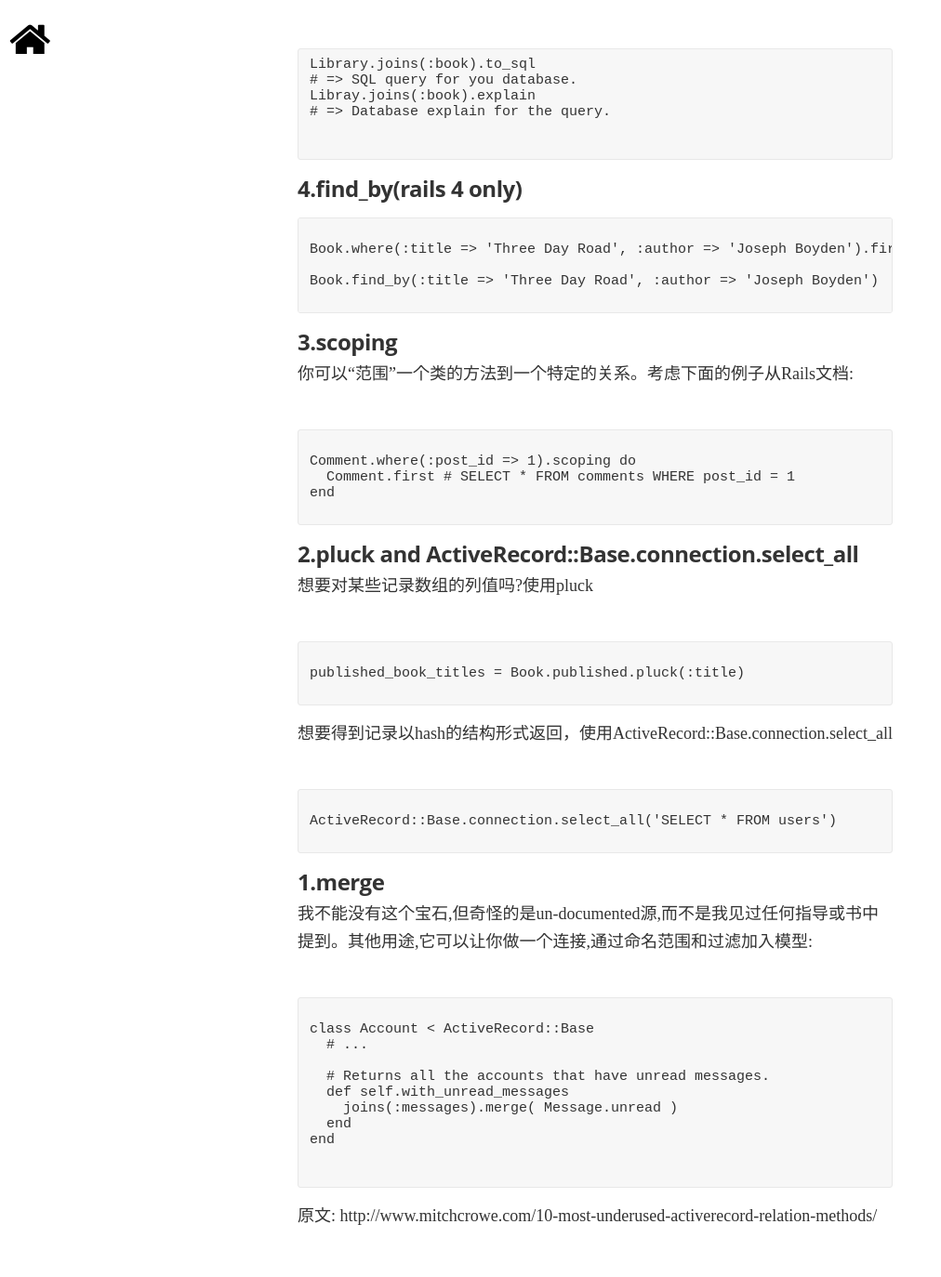
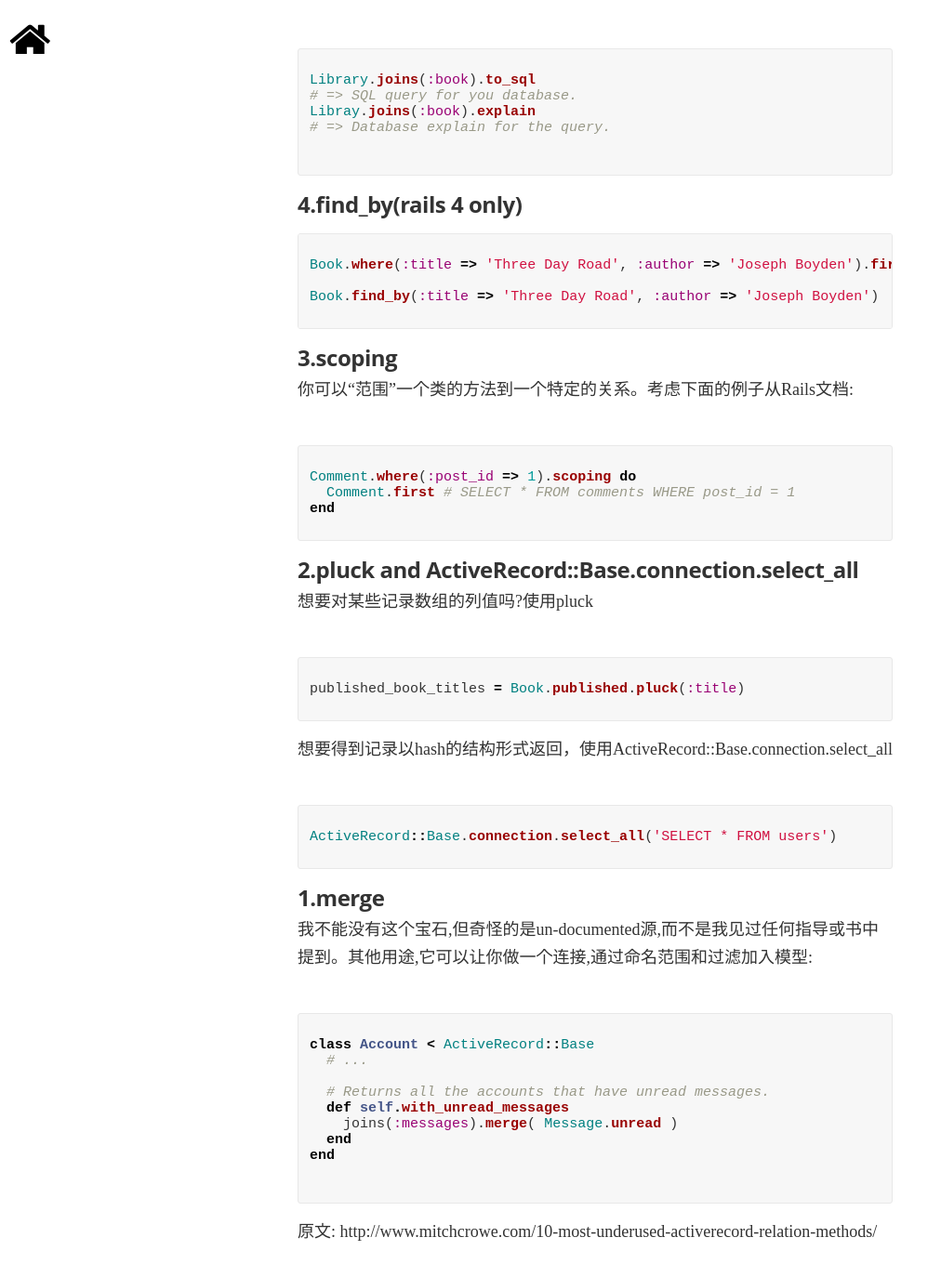
Before and after one commit to pathbox/pathbox.github.io, a Jekyll site: the page built from _posts/2016-05-19-10-most-underused-activerecord-relation-methods.md, in a window 1280 px wide and 1400 px high, scrolled down 3330 px. Shown: the top 1374 px of the window at 93% size, without its empty margins (0-1012 px from the left). Built offline with Jekyll 4.4.1, drawn with Linux system fonts in a browser that asks for light colours; nearby versions of some CDN libraries; some web fonts are replaced; comment, search, counter and statistics services are not loaded; some of the changed text lies outside the part shown.

Commit message:
修改样式

````diff
--- a/_posts/2016-05-19-10-most-underused-activerecord-relation-methods.md
+++ b/_posts/2016-05-19-10-most-underused-activerecord-relation-methods.md
@@ -14,7 +14,7 @@ image: /assets/images/post.jpg
 ### 10.first_or_create with a block
 常用的first_or_create:
 
-```
+```ruby
 
 Book.where(title: 'Tale of Two Cities').first_or_create
 
@@ -23,7 +23,7 @@ Book.where(title: 'Tale of Two Cities').first_or_create
 一般情况，你想要通过一个确定的属性找到一个记录，或者用增加的这个属性新建一个记录。
 你可以通过block来使用first_or_create:
 
-```
+```ruby
 
 Book.where(:title => 'Tale of Two Cities').first_or_create do |book|
   book.author = 'Charles Dickens'
@@ -34,7 +34,7 @@ end
 
 当你没找到相应数据的时候，这里的操作就相当于:
 
-```
+```ruby
 
 Book.create(title: 'Tale of Two Cities',
             author: 'Charles Dickens',
@@ -47,7 +47,7 @@ Book.create(title: 'Tale of Two Cities',
 ### 9.first_or_initialize
 如果你还不想要save这条记录，可以使用first_or_initialize:
 
-```
+```ruby
 
 Book.where(:title => 'Tale of Two Cities').first_or_initialize
 
@@ -58,7 +58,7 @@ Book.where(:title => 'Tale of Two Cities').first_or_initialize
 ### 8.scoped
 有时候你想要用 ActiveRecord::Relation 表示一个类的所有数据记录，你可以很容易的使用scoped方法构造出来:
 
-```
+```ruby
 
 def search(query)
   if query.blank?
@@ -74,7 +74,7 @@ end
 ### 7.none(rails 4 only)
 同样的，有时候你想要用 ActiveRecord::Relation 表示没有对象。如果客户的API 期望关系对象，返回一个空数组不是一个号的方法。你可以用 none 代替表示。
 
-```
+```ruby
 
 def filter(filter_name)
   case filter_name
@@ -94,7 +94,7 @@ end
 ### 6.find_each
 如果你想要遍历成千上万的数据记录，用each已经不合适。它会执行一次查询去获得所有的数据记录，然后把它们实例化后存入内存。如果你有足够的内存去使用，可以这么做。否则，这非常容易让Rails app处于负载假死而崩溃。 find_each相反。获取一批数据记录一次默认(1000)和实例化这一次,这样你没有把所有记录实例化存入内存中。
 
-```
+```ruby
 
 Book.where(:published => true).find_each do |book|
   puts "Do something with #{book.title} here!"
@@ -107,7 +107,8 @@ end
 ### 5.to_sql and explain
 ActiveRecord是很棒的,但它并不总是你认为它会生成查询。跳在控制台中,您正在构建的关系上运行这些命令,以确保它映射到一个智能查询,或者使用您制作精良的指标:
 
-```
+```ruby
+
 Library.joins(:book).to_sql
 # => SQL query for you database.
 Libray.joins(:book).explain
@@ -118,7 +119,7 @@ Libray.joins(:book).explain
 
 ### 4.find_by(rails 4 only)
 
-```
+```ruby
 
 Book.where(:title => 'Three Day Road', :author => 'Joseph Boyden').first
 
@@ -129,7 +130,7 @@ Book.find_by(:title => 'Three Day Road', :author => 'Joseph Boyden')
 ### 3.scoping
 你可以“范围”一个类的方法到一个特定的关系。考虑下面的例子从Rails文档:
 
-```
+```ruby
 
 Comment.where(:post_id => 1).scoping do
   Comment.first # SELECT * FROM comments WHERE post_id = 1
@@ -140,7 +141,7 @@ end
 ### 2.pluck  and  ActiveRecord::Base.connection.select_all
 想要对某些记录数组的列值吗?使用pluck
 
-```
+```ruby
 
 published_book_titles = Book.published.pluck(:title)
 
@@ -148,7 +149,7 @@ published_book_titles = Book.published.pluck(:title)
 
 想要得到记录以hash的结构形式返回，使用ActiveRecord::Base.connection.select_all
 
-```
+```ruby
 
 ActiveRecord::Base.connection.select_all('SELECT * FROM users')
 
@@ -157,7 +158,7 @@ ActiveRecord::Base.connection.select_all('SELECT * FROM users')
 ### 1.merge
 我不能没有这个宝石,但奇怪的是un-documented源,而不是我见过任何指导或书中提到。其他用途,它可以让你做一个连接,通过命名范围和过滤加入模型:
 
-```
+```ruby
 
 class Account < ActiveRecord::Base
   # ...
````
Also changed, not shown: other parts of _posts/2016-05-19-10-most-underused-activerecord-relation-methods.md (+1 -1 lines), _posts/2016-03-07-sidekiq.md (+6 -1 lines).
